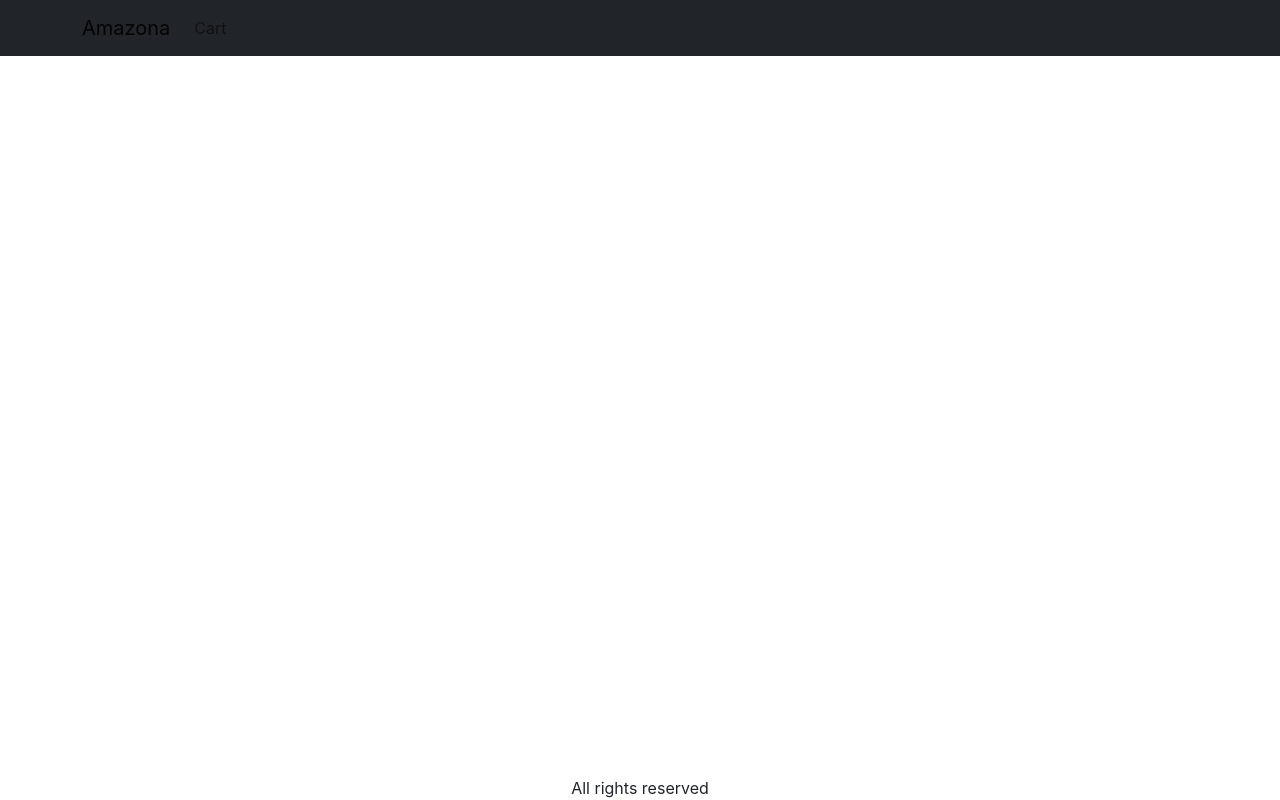
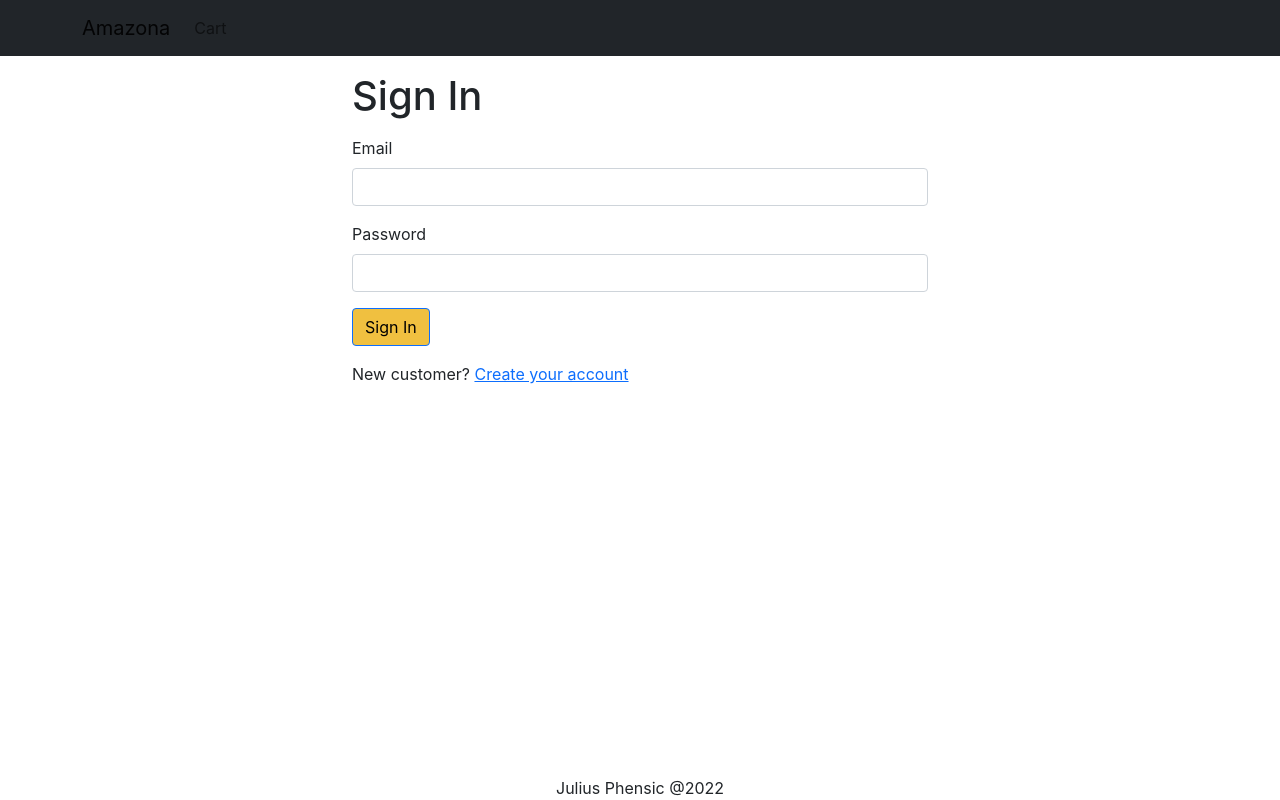
Before and after one commit to Julius170/MERN-Website, a React (Create React App) app in the folder frontend/: page /signin in a window 1280 px wide. Built offline with nearby package versions, Linux system fonts and the light colour scheme.

Commit message:
added a route & page for signing in

```diff
--- a/frontend/src/App.js
+++ b/frontend/src/App.js
@@ -7,6 +7,7 @@
 import LinkContainer from 'react-router-bootstrap/LinkContainer';
 import { Store }  from './Store';
 import CartScreen from './screens/CartScreen';
+import SigninScreen from './screens/SigninScreen';
 
 
 function App() {
@@ -45,13 +46,14 @@
             <Routes>
               <Route path="/product/:slug" element={<ProductScreen />} />
               <Route path='/cart' element={<CartScreen />} />
+              <Route path='/signin' element={<SigninScreen />} />
               <Route path='/' element={<HomeScreen />} />
             </Routes>
           </Container>
 
         </main>
         <footer>
-          <div className='text-center'>All rights reserved</div>
+          <div className='text-center'> Julius Phensic @2022</div>
         </footer>
       </div>
     </BrowserRouter>
--- a/frontend/src/index.css
+++ b/frontend/src/index.css
@@ -50,3 +50,7 @@
 .img-thumbnail {
   height: 80px;
 }
+
+.small-container {
+  max-width: 600px;
+}
--- /dev/null
+++ b/frontend/src/screens/SigninScreen.js
@@ -0,0 +1,36 @@
+import { Link, useLocation } from 'react-router-dom';
+import { Form, Container, Button } from 'react-bootstrap';
+import { Helmet } from 'react-helmet-async';
+
+
+
+export default function SigninScreen() {
+    const { search } = useLocation();
+    const redirectInUrl = new URLSearchParams(search).get('redirect');
+    const redirect = redirectInUrl ? redirectInUrl : '/';
+    return(
+        <Container className= 'small-container'>
+            <Helmet>
+                <title>Sign In</title>
+            </Helmet>
+            <h1 className="my-3">Sign In</h1>
+            <Form>
+              <Form.Group className='mb-3' controlId='email'>
+                    <Form.Label>Email</Form.Label>
+                    <Form.Control type='email' required />
+                </Form.Group>
+                <Form.Group className='mb-3' controlId='password'>
+                    <Form.Label>Password</Form.Label>
+                    <Form.Control type='password' required />
+                </Form.Group>
+                <div className="mb-3">
+                    <Button type='submit'> Sign In</Button>
+                </div>
+                <div className="mb-3">
+                    New customer? {' '}
+                    <Link to= {`/signup?redirect=${redirect}`} >Create your account</Link>
+                </div>
+            </Form>
+        </Container>
+    )
+}
```
